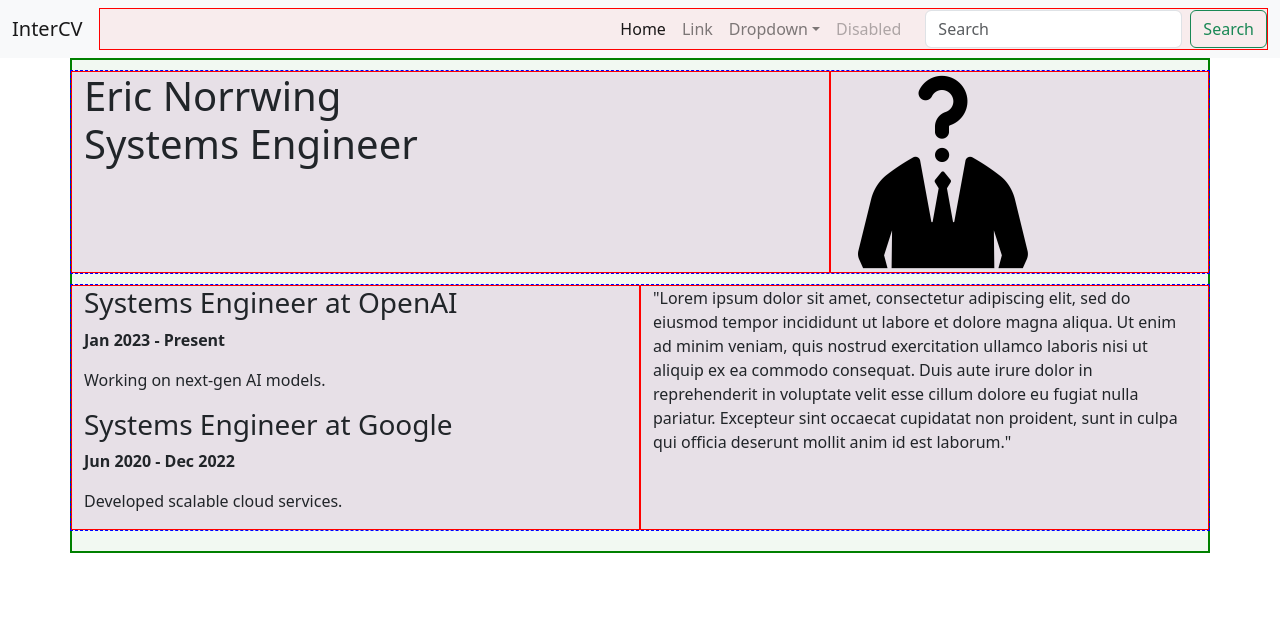
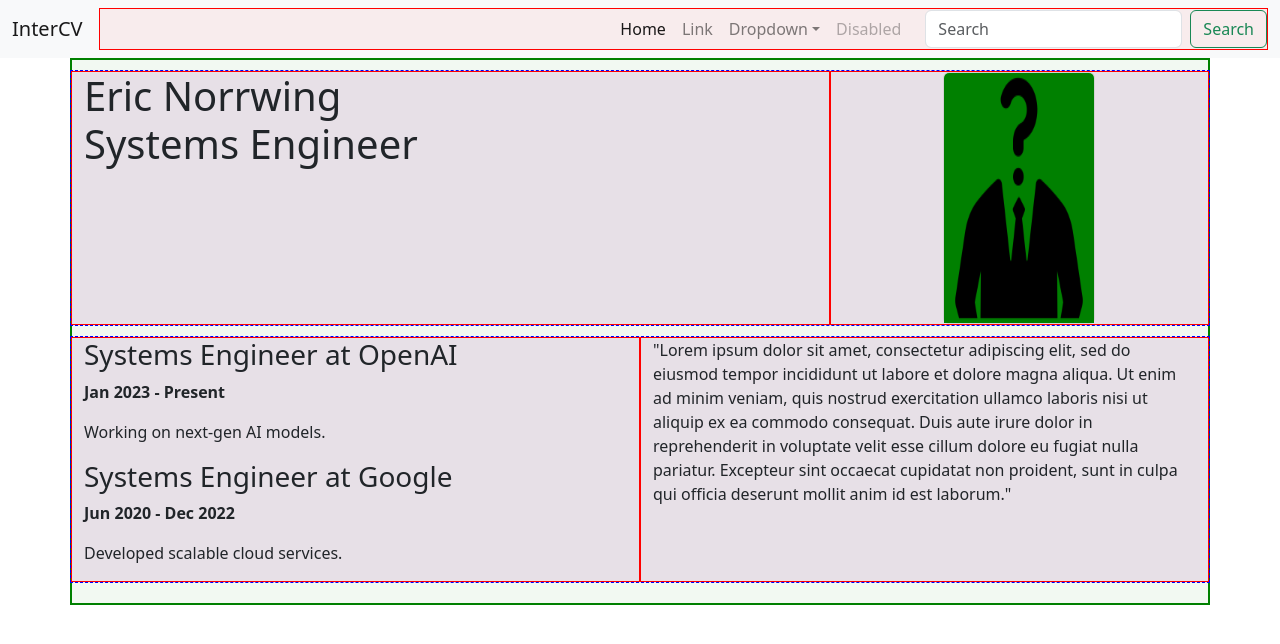
Before and after one commit to EricNorrwing/InterCV, a React (Vite) app in the folder intercv.client/: page / in a window 1280 px wide. Shown: the top 644 px of the page. Built offline with nearby package versions, Linux system fonts and the light colour scheme.

Commit message:
made a basic card, added some colors to see the layout temporarily

```diff
--- /dev/null
+++ b/intercv.client/src/components/profile/picture/ProfilePictureCard.tsx
@@ -0,0 +1,11 @@
+import AnonPic from "../../../assets/Anon pic.png";
+
+export function ProfilePictureCard() {
+    return (
+        <div style={{ display: "flex", justifyContent: "center" }}>
+            <div className="card" >
+                <img className="card-img-top" src={AnonPic} alt="Card image cap" style={{height: "250px",width: "150px", justifyContent:"center", backgroundColor: "green"}} />
+            </div>
+        </div>
+    )
+}
--- a/intercv.client/src/pages/CVDisplayPage/CVDisplayPage.tsx
+++ b/intercv.client/src/pages/CVDisplayPage/CVDisplayPage.tsx
@@ -1,6 +1,6 @@
-import ExperienceList from "../../components/ExperienceList/ExperienceList.tsx";
+import ExperienceList from "../../components/experienceList/ExperienceList.tsx";
 import './temp.css'
-import AnonPic from '../../assets/Anon pic.png'
+import {ProfilePictureCard} from "../../components/profile/picture/ProfilePictureCard.tsx";
 
 export function CVDisplayPage() {
     return (
@@ -9,8 +9,8 @@ export function CVDisplayPage() {
                 <div className="col-sm-8">
                     <h1>Eric Norrwing <br/>  Systems Engineer </h1>
                 </div>
-                <div className="col-sm-4" id={"pictureFrame"}>
-                    <img src={AnonPic} alt="Anonymous" className="img-fluid" />
+                <div className="col-sm-4">
+                        <ProfilePictureCard/>
                 </div>
             </div>
             <div className="row">
```
Also changed, not shown: intercv.client/src/App.tsx (+2 -5 lines), intercv.client/src/layouts/CVLayout/CVLayout.tsx (deleted, +0 -23 lines), intercv.client/src/components/experienceList/ExperienceList.tsx (renamed from intercv.client/src/components/ExperienceList/ExperienceList.tsx), intercv.client/src/components/experienceList/ExperienceListDateComponent.tsx (added), intercv.client/src/components/experienceList/ExperienceListDescription.tsx (added), intercv.client/src/components/experienceList/ExperienceListSummary.tsx (added), intercv.client/src/components/experienceList/ExperienceListTitle.tsx (added), intercv.client/src/components/header/Header.tsx (renamed from intercv.client/src/pages/landing/header/Header.tsx), intercv.client/src/pages/landing/layout/DefaultLayout.tsx (deleted), 1 other file (tests, documents, lock files or other folders).
